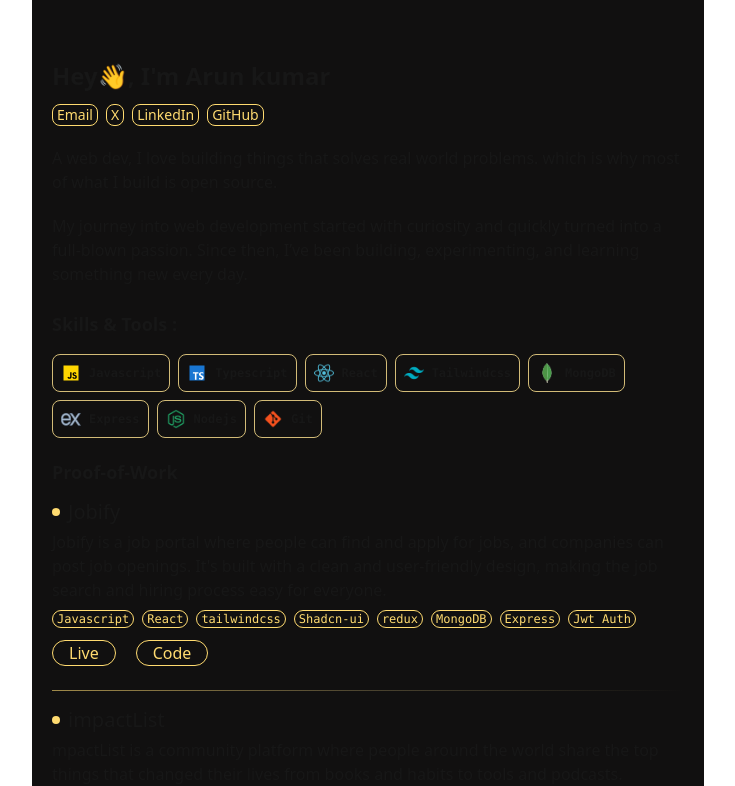
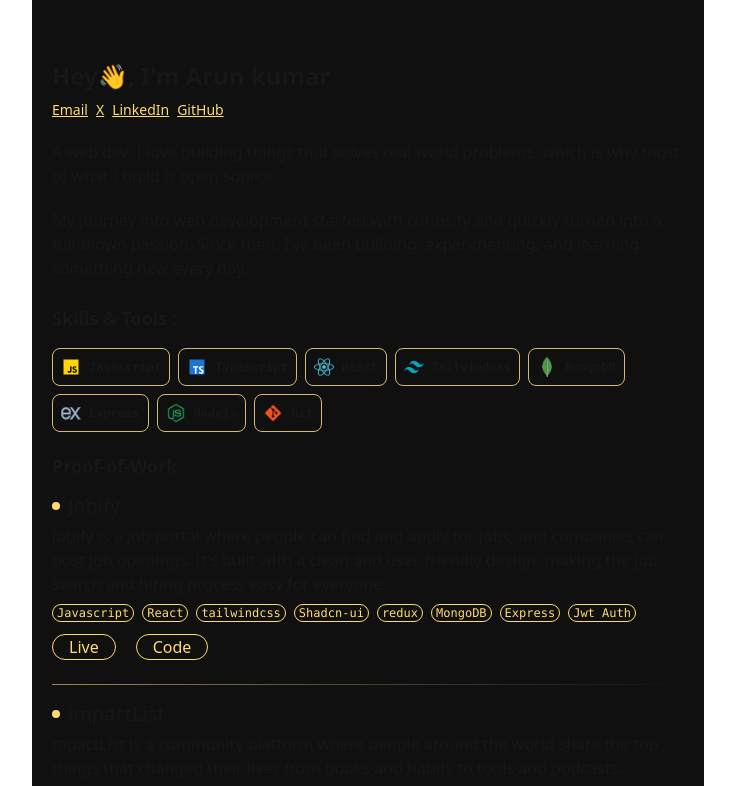
Before and after one commit to hiarun01/my-portfolio, a Next.js app: page / in a window 1280 px wide. Shown: the top 786 px of the page, without its empty margins (272-1007 px from the left). Built offline with nearby package versions, Linux system fonts and the light colour scheme.

Commit message:
update about page

```diff
--- a/components/About.tsx
+++ b/components/About.tsx
@@ -29,12 +29,12 @@ export default function About() {
   return (
     <div className="">
       <h1 className="text-2xl font-bold ">Hey👋, I'm Arun kumar</h1>
-      <div className="flex gap-2 mt-3 w-fit sm:font-normal">
+      <div className="flex gap-2 mt-2 w-fit sm:font-normal">
         {socials.map((s) => (
           <a
             key={s.label}
             href={s.href}
-            className="text-[#ffdb70] text-sm hover:text-[#d2bb77] border px-1 rounded-lg "
+            className="text-[#ffdb70] text-sm hover:text-[#d2bb77] underline"
             aria-label={s.label}
           >
             {s.label}
--- a/components/Projects.tsx
+++ b/components/Projects.tsx
@@ -106,10 +106,10 @@ export default function Projects() {
             <div key={i} className="relative group">
               <div className="flex flex-col sm:flex-row sm:items-center gap-4">
                 <div className="flex-1">
-                  <h2 className="text-xl font-medium mb-1 flex items-center gap-2">
+                  <h3 className="text-xl font-medium mb-1 flex items-center gap-2">
                     <span className="inline-block w-2 h-2 bg-[#ffdb70] rounded-full"></span>
                     {project.title}
-                  </h2>
+                  </h3>
                   <p className=" text-base mb-2">{project.description}</p>
                   {/* Tech Stack */}
                   {project.techStack && (
```
